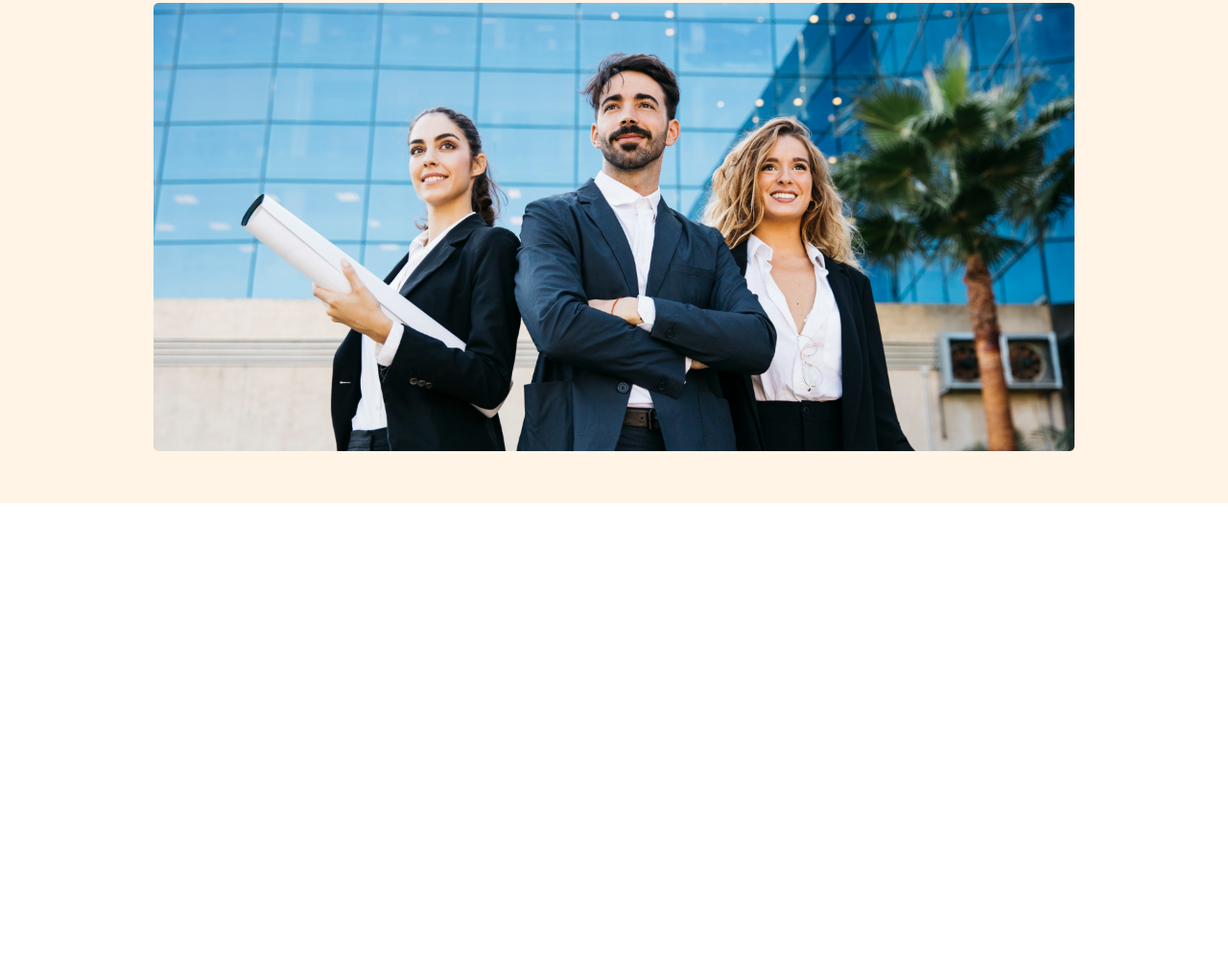
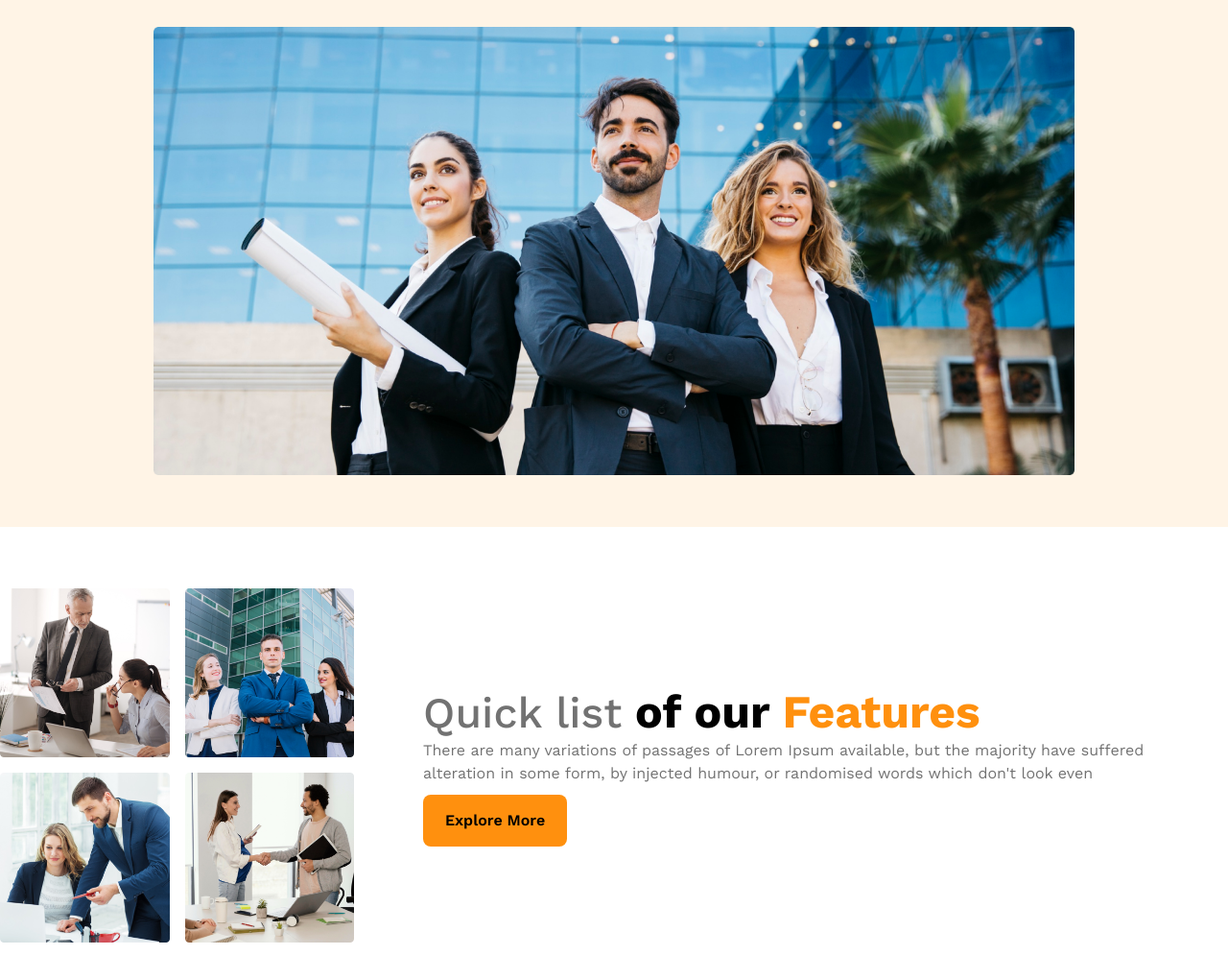
Before and after one commit to rana5699/g3-arcitech, a plain HTML site: page index.html in a window 1280 px wide. Shown: the part 478-1498 px from the top of the page at 96% size. Before the commit the page ends 1002 px from the top, so only its background shows below. Drawn offline with nearby package versions, Linux system fonts and the light colour scheme.

Commit message:
features section done width responsive

```diff
--- a/index.html
+++ b/index.html
@@ -32,7 +32,7 @@
         <div class="banner-container">
             <div class="banner-content">
                 <h1 class="banner-tittle">Brand New Group of Architects</h1>
-                <p class="banner-description">There are many variations of passages of Lorem Ipsum available, but the majority have suffered alteration in some form, by injected humour, or randomised words which don't look even</p>
+                <p class="coomon-description">There are many variations of passages of Lorem Ipsum available, but the majority have suffered alteration in some form, by injected humour, or randomised words which don't look even</p>
                 <button class="primary-btn">Explore More</button>
             </div>
             <img src="images/banner.png" alt="banner photo">
@@ -43,7 +43,23 @@
 
     <!-- Main Part START here -->
     <main>
-
+        <!-- feture-section START here -->
+        <section id="feture-section">
+            <div class="teams-container">
+                <div class="teams">
+                    <img src="images/team1.png" alt="photo">
+                    <img src="images/team2.png" alt="photo">
+                    <img src="images/team3.png" alt="photo">
+                    <img src="images/team4.png" alt="photo">
+                </div>
+                <div class="teams-content">
+                    <h1 class="team-tittle"><span class="span-1">Quick list</span> of our <span class="span-2">Features</span></h1>
+                    <p class="coomon-description">There are many variations of passages of Lorem Ipsum available, but the majority have suffered alteration in some form, by injected humour, or randomised words which don't look even</p>
+                    <button class="primary-btn">Explore More</button>
+                </div>
+            </div>
+        </section>
+        <!-- feture-section END here -->
     </main>
     <!-- Main Part END here -->
 
--- a/styles.css
+++ b/styles.css
@@ -40,7 +40,7 @@ nav ul{
 }
 nav ul li a{
     text-decoration: none;
-    margin-right: 20px;
+    margin-right: 1rem;
     font-weight: 500;
     text-transform: capitalize;
     font-size: 1.2rem;
@@ -54,22 +54,55 @@ nav ul li a{
 .banner-content{
     max-width: 562px;
     text-align: center;
-    margin: 50px auto;
+    margin: 4.1rem auto;
 }
 .banner-tittle{
     font-size: 3.5rem;
     color: #131313;
     font-weight: 700;
 }
-.banner-description{
+.coomon-description{
     font-weight: 400;
     color: #727272;
-    line-height: 26px;
+    line-height: 1.5rem;
 }
 /* Banner END here */
 /* Header CSS styles END here */
 
 /*  Main CSS styles START here */
+main{
+    max-width: 1440px;
+    margin: 4rem auto;
+}
+.teams-container{
+    display: flex;
+    align-items: center;
+}
+.teams{
+    display: grid;
+    grid-template-columns: repeat(2, 1fr);
+    gap: 1rem;
+}
+.team-tittle{
+    font-size: 3rem;
+}
+.span-1{
+    color: #727272;
+    font-size: 2.8rem;
+    font-weight: 500;
+}
+.span-2{
+    color: #FF900E;
+    font-size: 3rem;
+    font-weight: 700;
+}
+.teams img{
+    width: 100%;
+}
+.teams-content{
+    padding-left: 4.5rem;
+    padding-right: 4.5rem;
+}
 /* Main CSS styles END here */
 
 /* Footer CSS styles START here */
@@ -89,16 +122,39 @@ nav ul li a{
     .banner-content{
         margin: 20px auto;
     }
+    .teams-container{
+        flex-direction: column-reverse;
+    }
+    .teams{
+        grid-template-columns: 1fr;
+    }
+    main{
+        margin-top: 20px;
+    }
+    .teams-content{
+        text-align: center;
+        padding: 10px;
+    }
 }
 /* Responsive END now for small devices */
 
 /* Responsive START now for medium devices */
-@media screen and (min-width: 576px) and (max-width: 990px) {
+@media screen and (min-width: 576px) and (max-width: 960px) {
     header{
         padding: 50px;
     }
     nav{
         flex-direction: column;
     }
+    .teams-container{
+        flex-direction: column-reverse;
+    }
+    main{
+        margin-top: 20px;
+    }
+    .teams-content{
+        padding-bottom: 20px;
+        text-align: center;
+    }
 }
 /* Responsive END now for medium devices */
```
